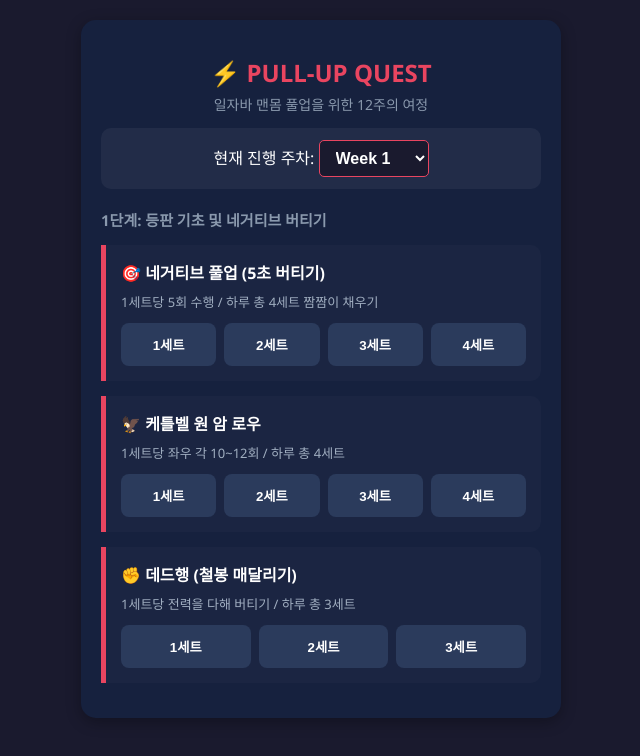
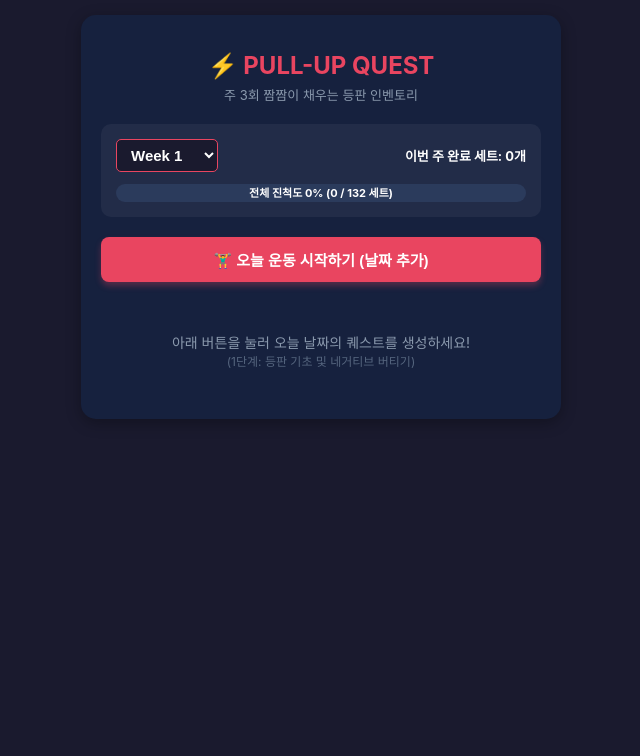
Before and after one commit to heeroro/quest, a plain HTML site: page index.html in a window 1280 px wide. Shown: the whole page, without its empty margins (319-959 px from the left). Drawn offline with Linux system fonts and the light colour scheme.

Commit message:
Update index.html

```diff
--- a/index.html
+++ b/index.html
@@ -2,7 +2,7 @@
 <html lang="ko">
 <head>
     <meta charset="UTF-8">
-    <meta name="viewport" content="width=device-width, initial-scale=1.0">
+    <meta name="viewport" content="width=device-width, initial-scale=1.0, maximum-scale=1.0, user-scalable=no">
     <title>⚡ Pull-Up Quest 12Weeks</title>
     <style>
         :root {
@@ -11,13 +11,14 @@
             --accent-color: #e94560;
             --text-color: #ffffff;
             --success-color: #0fbc74;
+            --gray-color: #8a99ad;
         }
         body {
-            font-family: 'Segoe UI', Roboto, Helvetica, Arial, sans-serif;
+            font-family: -apple-system, BlinkMacSystemFont, 'Segoe UI', Roboto, Helvetica, Arial, sans-serif;
             background-color: var(--bg-color);
             color: var(--text-color);
             margin: 0;
-            padding: 20px;
+            padding: 15px;
             display: flex;
             flex-direction: column;
             align-items: center;
@@ -32,54 +33,115 @@
             box-sizing: border-box;
         }
         h1 { text-align: center; color: var(--accent-color); font-size: 24px; margin-bottom: 5px; }
-        .subtitle { text-align: center; color: #8a99ad; font-size: 14px; margin-top: 0; }
+        .subtitle { text-align: center; color: var(--gray-color); font-size: 13px; margin-top: 0; margin-bottom: 20px; }
 
-        /* 주차 선택 및 디데이 */
-        .status-box {
+        /* 대시보드 및 진척도 */
+        .dashboard {
             background: rgba(255,255,255,0.05);
-            padding: 12px;
+            padding: 15px;
             border-radius: 10px;
             margin-bottom: 20px;
-            text-align: center;
+        }
+        .control-row {
+            display: flex;
+            justify-content: space-between;
+            align-items: center;
+            margin-bottom: 12px;
         }
         select {
             background: var(--bg-color);
             color: white;
             border: 1px solid var(--accent-color);
-            padding: 8px 12px;
+            padding: 6px 10px;
             border-radius: 5px;
-            font-size: 16px;
+            font-size: 15px;
             font-weight: bold;
         }
+        .progress-container {
+            width: 100%;
+            background: #2b3b5c;
+            border-radius: 10px;
+            height: 18px;
+            overflow: hidden;
+            position: relative;
+        }
+        .progress-bar {
+            height: 100%;
+            background: linear-gradient(90deg, var(--accent-color), var(--success-color));
+            width: 0%;
+            transition: width 0.5s ease;
+        }
+        .progress-text {
+            position: absolute;
+            width: 100%;
+            text-align: center;
+            font-size: 11px;
+            font-weight: bold;
+            line-height: 18px;
+            color: white;
+            top: 0;
+        }
 
-        /* 퀘스트 카드 */
-        .quest-card {
-            border-left: 5px solid var(--accent-color);
+        /* 날짜별 로그 생성 버튼 */
+        .add-log-btn {
+            width: 100%;
+            padding: 12px;
+            background: var(--accent-color);
+            color: white;
+            border: none;
+            border-radius: 8px;
+            font-size: 15px;
+            font-weight: bold;
+            cursor: pointer;
+            margin-bottom: 20px;
+            box-shadow: 0 4px 6px rgba(233, 69, 96, 0.3);
+        }
+
+        /* 운동 기록 카드 */
+        .day-log-card {
             background: rgba(255,255,255,0.02);
+            border: 1px solid rgba(255,255,255,0.1);
+            border-radius: 10px;
             padding: 15px;
-            border-radius: 0 10px 10px 0;
+            margin-bottom: 20px;
+        }
+        .day-header {
+            display: flex;
+            justify-content: space-between;
+            align-items: center;
+            border-bottom: 1px solid rgba(255,255,255,0.1);
+            padding-bottom: 8px;
+            margin-bottom: 12px;
+        }
+        .day-date { font-weight: bold; color: #ffd700; font-size: 16px; }
+        .delete-btn {
+            background: none; border: none; color: #ff4a4a; cursor: pointer; font-size: 12px;
+        }
+
+        .quest-item {
             margin-bottom: 15px;
         }
-        .quest-title { font-weight: bold; font-size: 16px; margin-bottom: 8px; color: #fff; }
-        .quest-desc { font-size: 13px; color: #a0aec0; margin-bottom: 12px; }
+        .quest-item:last-child { margin-bottom: 0; }
+        .quest-title { font-weight: bold; font-size: 14px; margin-bottom: 6px; color: #fff; }
 
         /* 세트 버튼 그리드 */
-        .btn-grid { display: flex; gap: 8px; flex-wrap: wrap; }
+        .btn-grid { display: flex; gap: 6px; flex-wrap: wrap; }
         .set-btn {
             flex: 1;
-            min-width: 60px;
-            padding: 12px;
+            min-width: 50px;
+            padding: 10px;
             background: #2b3b5c;
             border: none;
             color: white;
-            border-radius: 8px;
+            border-radius: 6px;
+            font-size: 12px;
             font-weight: bold;
             cursor: pointer;
             transition: all 0.2s;
         }
         .set-btn.done {
             background: var(--success-color);
-            box-shadow: 0 0 8px var(--success-color);
+            box-shadow: 0 0 6px var(--success-color);
         }
 
         /* 팝업 축하 레이어 */
@@ -94,82 +156,90 @@
         }
         .reward-box {
             background: var(--card-bg);
-            padding: 30px;
+            padding: 25px;
             border-radius: 20px;
             text-align: center;
             border: 2px solid var(--accent-color);
+            max-width: 300px;
             animation: pop 0.4s cubic-bezier(0.175, 0.885, 0.32, 1.275);
         }
-        .reward-box h2 { color: #ffd700; margin-top: 0; font-size: 28px; }
-        .reward-box p { font-size: 16px; margin-bottom: 20px; }
+        .reward-box h2 { color: #ffd700; margin-top: 0; font-size: 24px; }
+        .reward-box p { font-size: 15px; margin-bottom: 15px; }
         .close-btn {
-            background: var(--accent-color);
-            color: white;
-            border: none;
-            padding: 10px 25px;
-            border-radius: 5px;
-            font-weight: bold;
-            cursor: pointer;
+            background: var(--accent-color); color: white; border: none;
+            padding: 8px 20px; border-radius: 5px; font-weight: bold; cursor: pointer;
         }
         @keyframes pop { from { transform: scale(0.7); opacity: 0; } to { transform: scale(1); opacity: 1; } }
+
+        .no-log { text-align: center; color: var(--gray-color); font-size: 14px; padding: 30px 0; }
     </style>
 </head>
 <body>
 
 <div class="container">
     <h1>⚡ PULL-UP QUEST</h1>
-    <p class="subtitle">일자바 맨몸 풀업을 위한 12주의 여정</p>
+    <p class="subtitle">주 3회 짬짬이 채우는 등판 인벤토리</p>
 
-    <div class="status-box">
-        <label for="week-select">현재 진행 주차: </label>
-        <select id="week-select" onchange="changeWeek()">
-            <!-- 1주차부터 12주차까지 자동 생성 -->
-        </select>
+    <!-- 대시보드 -->
+    <div class="dashboard">
+        <div class="control-row">
+            <select id="week-select" onchange="changeWeek()">
+                <!-- 1~12주차 자동생성 -->
+            </select>
+            <div id="week-count" style="font-size: 13px; font-weight: bold;">이번 주 완료 세트: 0개</div>
+        </div>
+        <!-- 진척도 바 -->
+        <div class="progress-container">
+            <div id="progress-bar" class="progress-bar"></div>
+            <div id="progress-text" class="progress-text">전체 진척도 0% (0 / 132 세트)</div>
+        </div>
     </div>
 
-    <!-- 주차별 미션이 렌더링될 영역 -->
-    <div id="quest-container"></div>
+    <!-- 오늘 운동 기록 추가 버튼 -->
+    <button class="add-log-btn" onclick="addNewLog()">🏋️‍♂️ 오늘 운동 시작하기 (날짜 추가)</button>
+
+    <!-- 날짜별 퀘스트 생성 영역 -->
+    <div id="logs-container"></div>
 </div>
 
-<!-- 축하 팝업 리워드 -->
+<!-- 축하 팝업 -->
 <div id="reward-overlay" class="reward-overlay">
     <div class="reward-box">
         <h2>🎉 QUEST CLEAR!</h2>
         <p id="reward-text">완벽하게 1세트를 채우셨습니다!</p>
-        <button class="close-btn" onclick="closeReward()">보상 수령하기</button>
+        <button class="close-btn" onclick="closeReward()">보상 수령</button>
     </div>
 </div>
 
 <script>
-    // 12주차 전체 프로그램 데이터 구축
+    // 12주차 전체 미션 가이드
     const programData = {
-        phase1: { // 1~4주차
+        phase1: {
             name: "1단계: 등판 기초 및 네거티브 버티기",
             quests: [
-                { id: "q1", title: "🎯 네거티브 풀업 (5초 버티기)", desc: "1세트당 5회 수행 / 하루 총 4세트 짬짬이 채우기", totalSets: 4 },
-                { id: "q2", title: "🦅 케틀벨 원 암 로우", desc: "1세트당 좌우 각 10~12회 / 하루 총 4세트", totalSets: 4 },
-                { id: "q3", title: "✊ 데드행 (철봉 매달리기)", desc: "1세트당 전력을 다해 버티기 / 하루 총 3세트", totalSets: 3 }
+                { id: "q1", title: "🎯 네거티브 풀업 (5초) x 5회", totalSets: 4 },
+                { id: "q2", title: "🦅 케틀벨 원 암 로우 x 10~12회", totalSets: 4 },
+                { id: "q3", title: "✊ 데드행 (철봉 매달리기) 전력", totalSets: 3 }
             ]
         },
-        phase2: { // 5~8주차
+        phase2: {
             name: "2단계: 이완과 수축의 연결",
             quests: [
-                { id: "q1", title: "🚀 점프 풀업 + 네거티브 혼합", desc: "1세트당 연속 3~4회 / 하루 총 4세트", totalSets: 4 },
-                { id: "q2", title: "🪵 인버티드 로우 (공원 낮은 철봉)", desc: "1세트당 8회 / 하루 총 4세트", totalSets: 4 },
-                { id: "q3", title: "🏋️‍♂️ 케틀벨 더블 로우", desc: "1세트당 12kg 두 개로 6~8회 / 하루 총 3세트", totalSets: 3 }
+                { id: "q1", title: "🚀 점프 풀업 + 네거티브 혼합 x 3~4회", totalSets: 4 },
+                { id: "q2", title: "🪵 인버티드 로우 (공원 낮은 철봉) x 8회", totalSets: 4 },
+                { id: "q3", title: "🏋️‍♂️ 케틀벨 더블 로우 x 6~8회", totalSets: 3 }
             ]
         },
-        phase3: { // 9~12주차
+        phase3: {
             name: "3단계: 일자바 맨몸 풀업 도전",
             quests: [
-                { id: "q1", title: "🦅 숄더 패킹 풀업 (견갑 하강)", desc: "1세트당 8회 / 하루 총 3세트", totalSets: 3 },
-                { id: "q2", title: "🎗️ 밴드 풀업", desc: "1세트당 정석 자세로 5회 / 하루 총 4세트", totalSets: 4 },
-                { id: "q3", title: "👑 맨몸 풀업 1회 측정", desc: "첫 세트 실패 시 즉시 네거티브로 전환 / 하루 총 3세트", totalSets: 3 }
+                { id: "q1", title: "🦅 숄더 패킹 풀업 (견갑 하강) x 8회", totalSets: 3 },
+                { id: "q2", title: "🎗️ 밴드 풀업 x 5회", totalSets: 4 },
+                { id: "q3", title: "👑 맨몸 풀업 1회 도전", totalSets: 3 }
             ]
         }
     };
 
-    // 응원 문구 모음
     const cheers = [
         "등 근육이 폭발하고 있습니다! 🔥",
         "올해 안에 무조건 풀업 성공각! 😎",
@@ -178,7 +248,7 @@
         "완벽해요! 샤워할 때 거울 한번 보세요! 📸"
     ];
 
-    // 주차 선택 내역 셀렉트박스 초기화
+    // 주차 선택바 세팅
     const select = document.getElementById('week-select');
     for(let i=1; i<=12; i++) {
         let opt = document.createElement('option');
@@ -187,92 +257,170 @@
         select.appendChild(opt);
     }
 
-    // 로컬 스토리지에서 저장된 주차 가져오기 (기본값 1주차)
-    let currentWeek = localStorage.getItem('pullup_current_week') ? parseInt(localStorage.getItem('pullup_current_week')) : 1;
+    // 데이터 복원 및 초기화
+    let currentWeek = localStorage.getItem('p_current_week') ? parseInt(localStorage.getItem('p_current_week')) : 1;
     select.value = currentWeek;
 
-    // 현재 상태 데이터 저장 구조 (LocalStorage 연동)
-    let userProgress = JSON.parse(localStorage.getItem('pullup_user_progress')) || {};
+    // 핵심 데이터: { "w1": [ { id: 1716812345, date: "05/27(수)", q1: [false, false, false, false], ... } ] }
+    let questLogs = JSON.parse(localStorage.getItem('p_quest_logs')) || {};
 
-    // 주차 변경 함수
     function changeWeek() {
         currentWeek = parseInt(document.getElementById('week-select').value);
-        localStorage.setItem('pullup_current_week', currentWeek);
-        renderQuests();
+        localStorage.setItem('p_current_week', currentWeek);
+        render();
     }
 
-    // 현재 주차에 맞는 단계(Phase) 반환 함수
-    function getPhaseData(week) {
+    function getPhase(week) {
         if(week <= 4) return programData.phase1;
         if(week <= 8) return programData.phase2;
         return programData.phase3;
     }
 
-    // 화면 그리기 (렌더링)
-    function renderQuests() {
-        const phase = getPhaseData(currentWeek);
-        const container = document.getElementById('quest-container');
+    // 새 날짜 추가하기
+    function addNewLog() {
+        const now = new Date();
+        const days = ['일', '월', '화', '수', '목', '금', '토'];
+        const dateStr = `${String(now.getMonth()+1).padStart(2,'0')}/${String(now.getDate()).padStart(2,'0')}(${days[now.getDay()]})`;
 
-        let html = `<h3 style="color:#8a99ad; margin-bottom:15px; font-size:15px;">${phase.name}</h3>`;
+        const phase = getPhase(currentWeek);
+        const newLog = {
+            id: Date.now(),
+            date: dateStr,
+        };
 
-        phase.quests.forEach(quest => {
-            // 사용자 진행 내역 키 조합 (예: w1_q1)
-            const progressKey = `w${currentWeek}_${quest.id}`;
-            if (!userProgress[progressKey]) {
-                userProgress[progressKey] = Array(quest.totalSets).fill(false);
-            }
-
-            html += `
-                <div class="quest-card">
-                    <div class="quest-title">${quest.title}</div>
-                    <div class="quest-desc">${quest.desc}</div>
-                    <div class="btn-grid">
-            `;
-
-            for(let setIdx=0; setIdx < quest.totalSets; setIdx++) {
-                const isDone = userProgress[progressKey][setIdx];
-                html += `
-                    <button class="set-btn ${isDone ? 'done' : ''}" onclick="toggleSet('${progressKey}', ${setIdx})">
-                        ${setIdx + 1}세트
-                    </button>
-                `;
-            }
-
-            html += `</div></div>`;
+        // 해당 단계 퀘스트별로 세트 배열 초기화
+        phase.quests.forEach(q => {
+            newLog[q.id] = Array(q.totalSets).fill(false);
         });
 
-        container.innerHTML = html;
-        localStorage.setItem('pullup_user_progress', JSON.stringify(userProgress));
+        if(!questLogs[`w${currentWeek}`]) {
+            questLogs[`w${currentWeek}`] = [];
+        }
+
+        // 최신 날짜가 맨 위에 오도록 배열 앞에 추가
+        questLogs[`w${currentWeek}`].unshift(newLog);
+        saveAndRender();
     }
 
-    // 세트 완료 토글 기능
-    function toggleSet(progressKey, setIdx) {
-        // 이미 완료된 걸 해제할 때는 팝업 없이 상태만 변경
-        const wasDone = userProgress[progressKey][setIdx];
-        userProgress[progressKey][setIdx] = !wasDone;
-
-        // 새로 체크(완료)했을 때만 축하 보상 팝업 발생
-        if(!wasDone) {
-            showReward();
+    // 날짜 삭제
+    function deleteLog(id) {
+        if(confirm("이 날짜의 운동 기록을 삭제하시겠습니까?")) {
+            questLogs[`w${currentWeek}`] = questLogs[`w${currentWeek}`].filter(log => log.id !== id);
+            saveAndRender();
         }
-
-        renderQuests();
     }
 
-    // 보상 팝업 띄우기
+    // 세트 토글
+    function toggleSet(logId, questId, setIdx) {
+        const logs = questLogs[`w${currentWeek}`];
+        const log = logs.find(l => l.id === logId);
+        if(log && log[questId]) {
+            const wasDone = log[questId][setIdx];
+            log[questId][setIdx] = !wasDone;
+            if(!wasDone) {
+                showReward();
+            }
+            saveAndRender();
+        }
+    }
+
     function showReward() {
-        const randomCheer = cheers[Math.floor(Math.random() * cheers.length)];
-        document.getElementById('reward-text').innerText = randomCheer;
+        document.getElementById('reward-text').innerText = cheers[Math.floor(Math.random() * cheers.length)];
         document.getElementById('reward-overlay').style.display = 'flex';
     }
 
-    // 팝업 닫기
     function closeReward() {
         document.getElementById('reward-overlay').style.display = 'none';
     }
 
-    // 최초 실행
-    renderQuests();
+    function saveAndRender() {
+        localStorage.setItem('p_quest_logs', JSON.stringify(questLogs));
+        render();
+    }
+
+    // 화면 렌더링 및 진척도 계산
+    function render() {
+        const phase = getPhase(currentWeek);
+        const container = document.getElementById('logs-container');
+        const logs = questLogs[`w${currentWeek}`] || [];
+
+        // 1. 이번 주 완료 세트 계산
+        let weekDoneCount = 0;
+        logs.forEach(log => {
+            phase.quests.forEach(q => {
+                if(log[q.id]) {
+                    weekDoneCount += log[q.id].filter(Boolean).length;
+                }
+            });
+        });
+        document.getElementById('week-count').innerText = `이번 주 완료 세트: ${weekDoneCount}개`;
+
+        // 2. 전체 진척도 계산 (총 12주차 x 주 3회 완료 기준 완벽 도달 세트수 계산)
+        // 주 3회 목표 완료 기준 전체 총 세트 수 계산 (1~4주 11세트*3, 5~8주 11세트*3, 9~12주 10세트*3 -> 총 132세트)
+        const totalTargetSets = 132;
+        let totalDoneCount = 0;
+
+        for(let w=1; w<=12; w++) {
+            const wLogs = questLogs[`w${w}`] || [];
+            const wPhase = getPhase(w);
+            wLogs.forEach(log => {
+                wPhase.quests.forEach(q => {
+                    if(log[q.id]) {
+                        totalDoneCount += log[q.id].filter(Boolean).length;
+                    }
+                });
+            });
+        }
+
+        const progressPercent = Math.min(Math.round((totalDoneCount / totalTargetSets) * 100), 100);
+        document.getElementById('progress-bar').style.width = `${progressPercent}%`;
+        document.getElementById('progress-text').innerText = `전체 진척도 ${progressPercent}% (${totalDoneCount} / ${totalTargetSets} 세트)`;
+
+        // 3. 로그 리스트 그리기
+        if(logs.length === 0) {
+            container.innerHTML = `<div class="no-log">아래 버튼을 눌러 오늘 날짜의 퀘스트를 생성하세요!<br><span style="font-size:12px; color:#55657e;">(${phase.name})</span></div>`;
+            return;
+        }
+
+        let html = `<h3 style="color:var(--gray-color); font-size:14px; margin-bottom:12px;">${phase.name}</h3>`;
+
+        logs.forEach(log => {
+            html += `
+                <div class="day-log-card">
+                    <div class="day-header">
+                        <div class="day-date">📅 ${log.date}</div>
+                        <button class="delete-btn" onclick="deleteLog(${log.id})">삭제</button>
+                    </div>
+            `;
+
+            phase.quests.forEach(q => {
+                const currentSets = log[q.id] || Array(q.totalSets).fill(false);
+                html += `
+                    <div class="quest-item">
+                        <div class="quest-title">${q.title}</div>
+                        <div class="btn-grid">
+                `;
+
+                for(let i=0; i<q.totalSets; i++) {
+                    const isDone = currentSets[i];
+                    html += `
+                        <button class="set-btn ${isDone ? 'done' : ''}" onclick="toggleSet(${log.id}, '${q.id}', ${i})">
+                            ${i+1}set
+                        </button>
+                    `;
+                }
+
+                html += `</div></div>`;
+            });
+
+            html += `</div>`;
+        });
+
+        container.innerHTML = html;
+    }
+
+    // 첫 실행
+    render();
 </script>
 
 </body>
```
